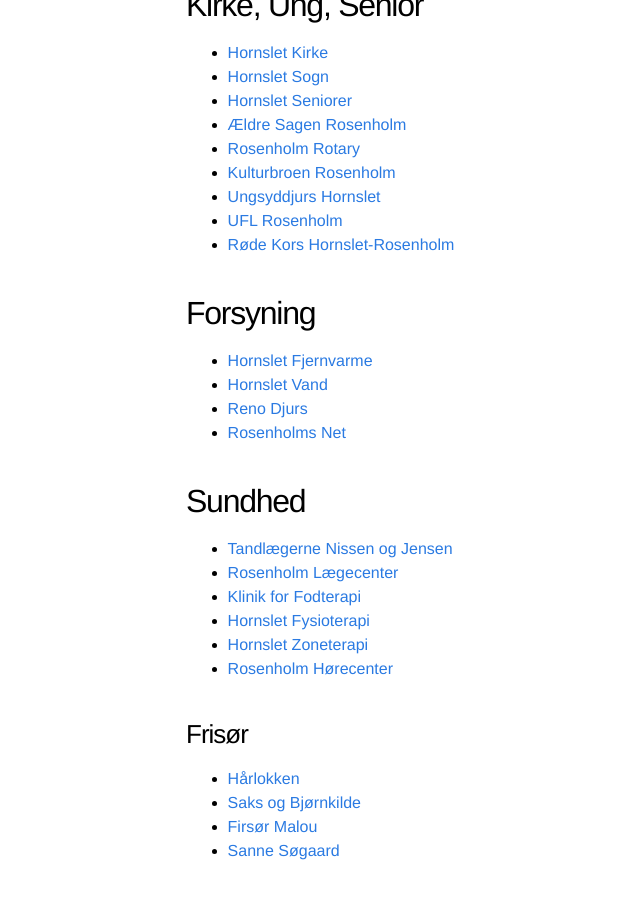
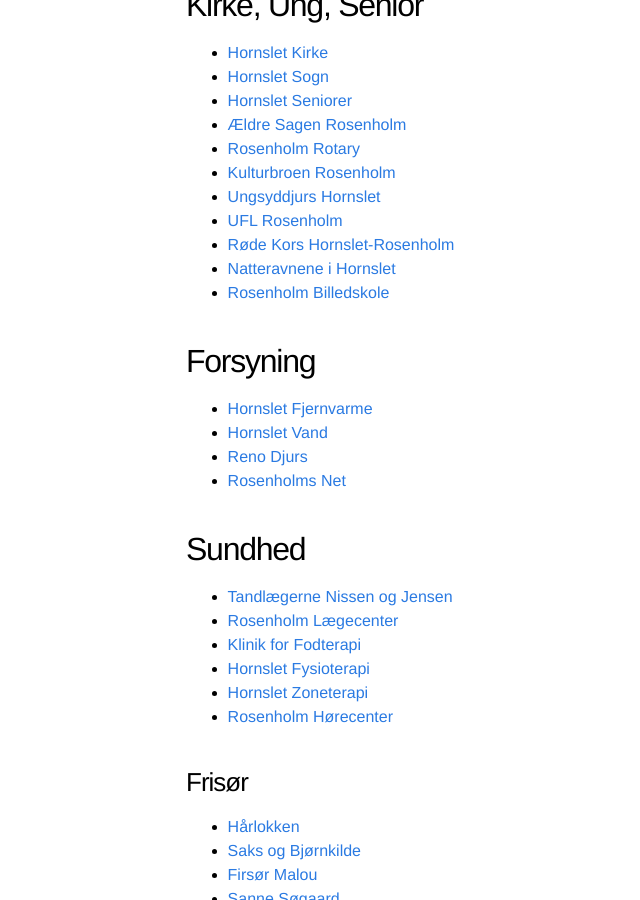
Before and after one commit to quornings/quornings.github.io, a Jekyll site: the page built from hornslet_links.md, in a window 1280 px wide and 900 px high, scrolled down 3761 px. Shown: the whole window, without its empty margins (54-694 px from the left). Built offline with Jekyll 4.4.1, drawn with Linux system fonts in a browser that asks for light colours; our own code applies the rules of GitHub Pages for plain Markdown files.

Commit message:
Add Natteravnene, Billedskole, Cylex, BoligPortal

```diff
--- a/hornslet_links.md
+++ b/hornslet_links.md
@@ -134,6 +134,8 @@ Her er en samling af links til ting in Hornslet.
 - [Ungsyddjurs Hornslet](https://www.ungsyddjurs.dk/Klubber/Hornslet)
 - [UFL Rosenholm](https://www.ligevaerd.dk/ung/ufl-klubber/rosenholm/)
 - [Røde Kors Hornslet-Rosenholm](https://www.rodekors.dk/afdelinger/hornslet-rosenholm)
+- [Natteravnene i Hornslet](http://hornslet.natteravnene.dk)
+- [Rosenholm Billedskole](https://www.bornkunstogbilleder.dk/arkitektur/rosenholm-billedskole/)
 
 ## Forsyning
 - [Hornslet Fjernvarme](https://www.hornslet-fjernvarme.dk)
```
Also changed, not shown: other parts of hornslet_links.md (+2 -0 lines).
